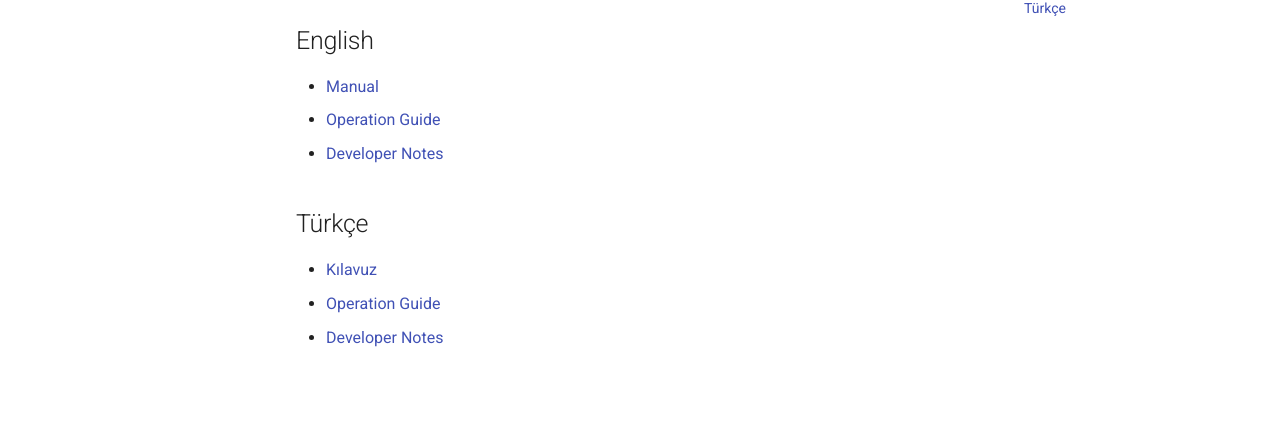
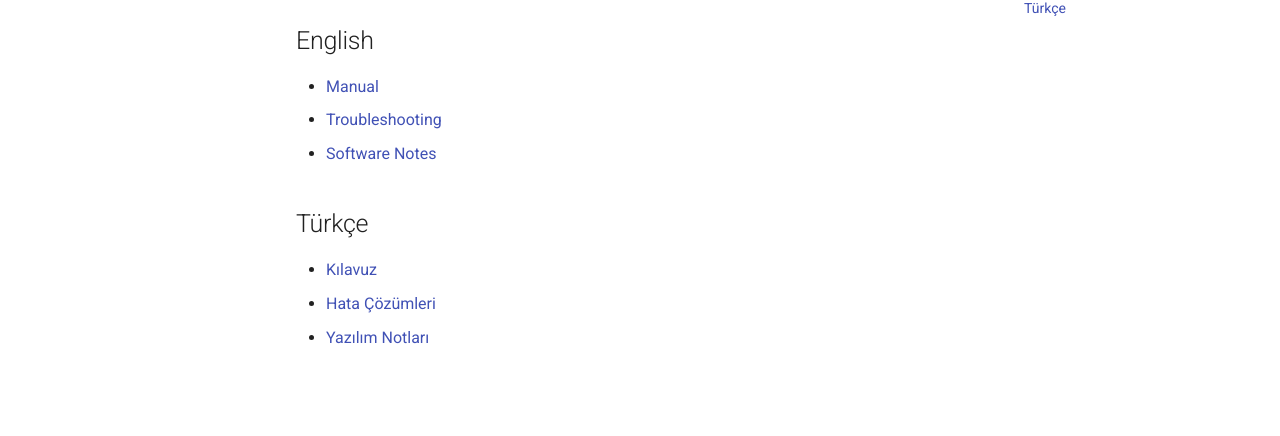
Before and after one commit to hm-info/rg830robot, an MkDocs documentation site: the page built from docs/index.md, in a window 1280 px wide. Shown: the part 205-641 px from the top of the page. Built offline with MkDocs 1.6.1 and Material for MkDocs 9.7.7, drawn with Linux system fonts in a browser that asks for light colours.

Commit message:
klavuz güncelleme: İngilizce kılavuz bağlantıları ve başlıkları düzeltildi

```diff
--- a/docs/index.md
+++ b/docs/index.md
@@ -2,10 +2,10 @@
 
 ## English
 - [Manual](english.md)
-- [Operation Guide](operationGuide_en.md)
-- [Developer Notes](Developer_en.md)
+- [Troubleshooting](operationGuide_en.md)
+- [Software Notes](Developer_en.md)
 
 ## Türkçe
 - [Kılavuz](turkish.md)
-- [Operation Guide](operationGuide.md)
-- [Developer Notes](Developer.md)
+- [Hata Çözümleri](operationGuide.md)
+- [Yazılım Notları](Developer.md)
--- a/mkdocs.yml
+++ b/mkdocs.yml
@@ -24,8 +24,8 @@ nav:
     - Yazılım Notları: Developer.md
   - 🇬🇧 English:
     - Manual: english.md
-    - Troubleshooting: operationGuide.md
-    - Software Notes: Developer.md
+    - Troubleshooting: operationGuide_en.md
+    - Software Notes: Developer_en.md
 
 use_directory_urls: false
 
```
